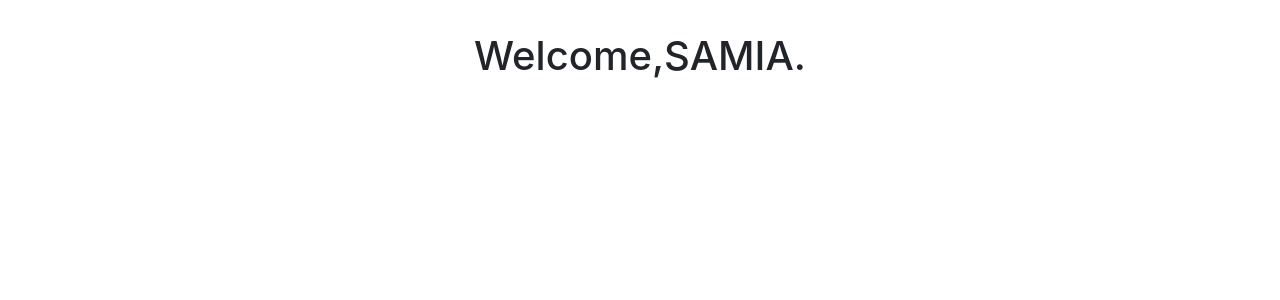
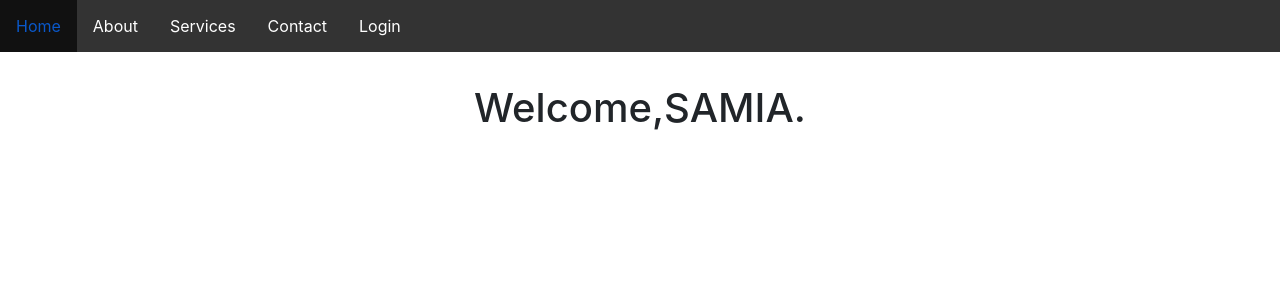
Before and after one commit to mrsamia/react_practice_3, a React (Create React App) app: page /Welcome in a window 1280 px wide. Shown: the top 300 px of the page. Built offline with nearby package versions, Linux system fonts and the light colour scheme.

Commit message:
SRM | Changes

```diff
--- a/src/App.js
+++ b/src/App.js
@@ -8,7 +8,7 @@ function App() {
   return (
     <div className="App">
       <BrowserRouter>
-        {/* <Nav/> */}
+        <Nav/>
         <Routing />
       </BrowserRouter>
     </div>
--- a/src/Components/SingleCompnt/InputForm.js
+++ b/src/Components/SingleCompnt/InputForm.js
@@ -23,6 +23,7 @@ function InputForm(props) {
 
     return (
         <div style={{width: 'fit-content', margin: '0 auto'}}>
+
             <div className="pt-5 pb-4">
                 <img style={{ width: "90px", height: "90px" }} src={require("../Assets/Group.png")} />
             </div>
```
Also changed, not shown: src/Components/Routing/Routing.js (+7 -7 lines).
